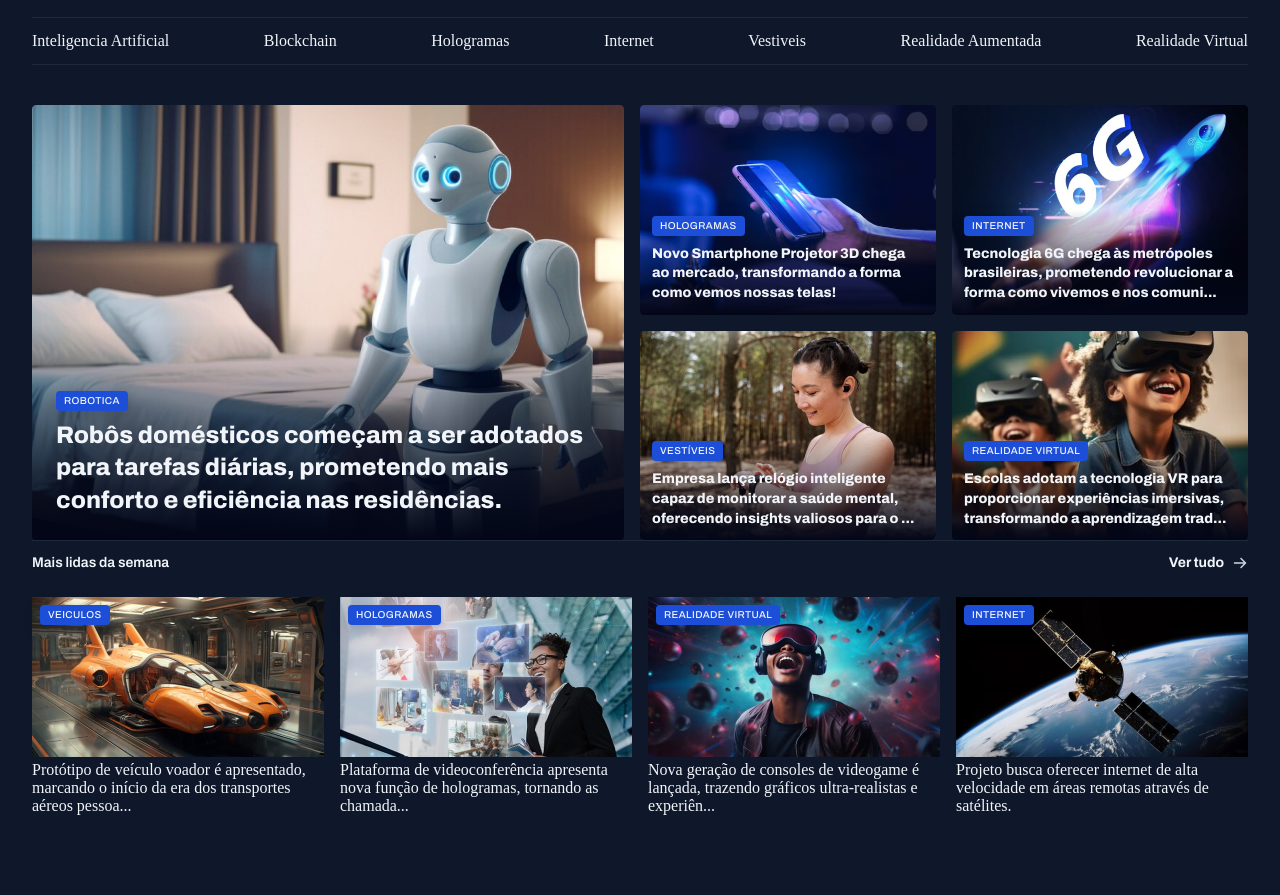
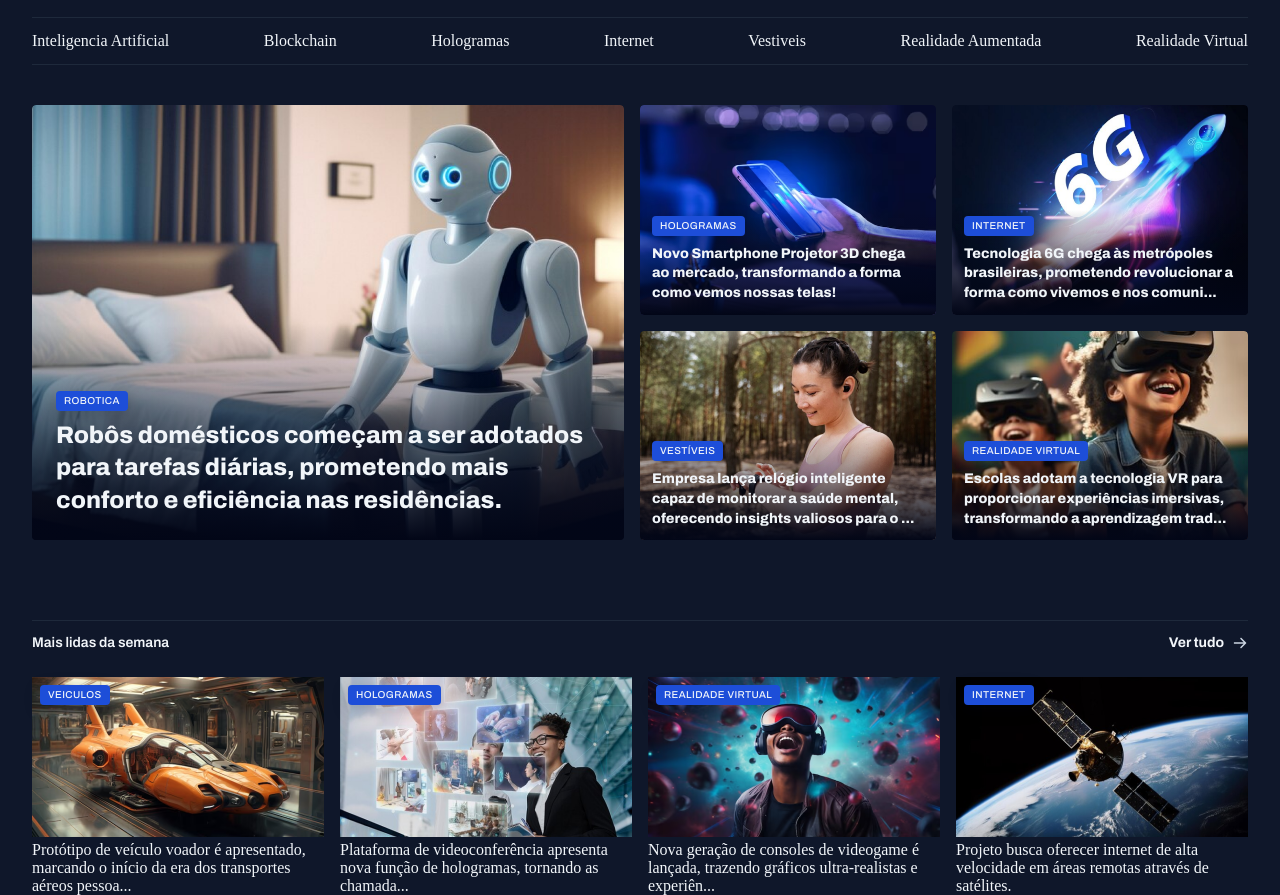
Before and after one commit to Carlosfagomes/portal-de-noticias, a plain HTML site: page index.html in a window 1280 px wide. Shown: the part 43-938 px from the top of the page. Before the commit the page ends 858 px from the top, so only its background shows below. Drawn offline with Linux system fonts and the light colour scheme.

Commit message:
global commit

```diff
--- a/styles/global.css
+++ b/styles/global.css
@@ -53,6 +53,7 @@ a:hover {
 
 main {
     margin-top: 40px;
+    gap: 80px;
 }
 
 .content-tag {
```
